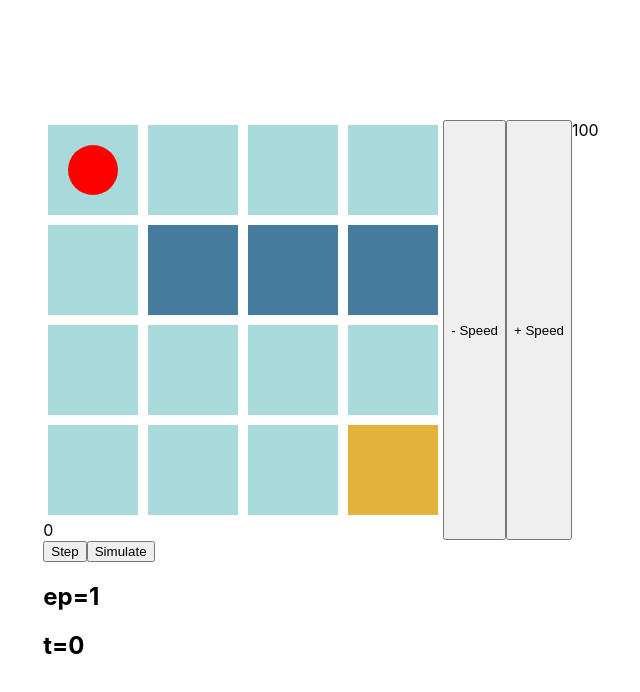
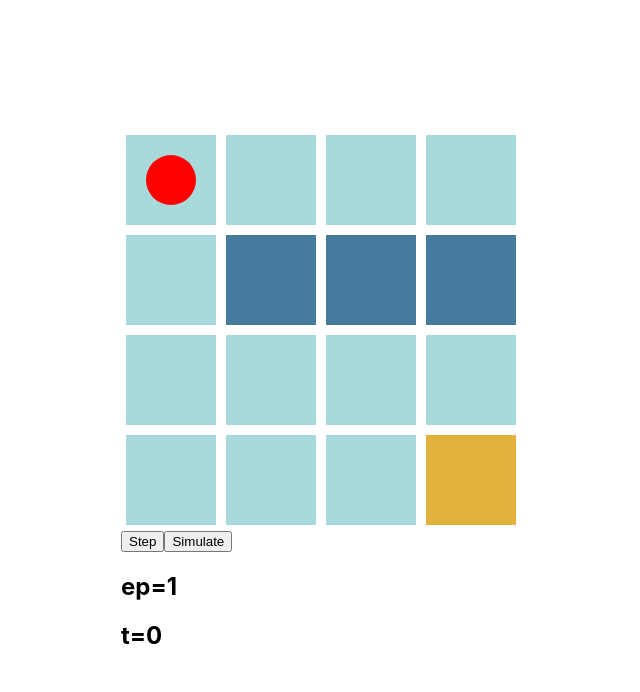
Before and after one commit to Hurstiii/rl_showcase, a React (Create React App) app: page / in a window 1280 px wide. Shown: the top 692 px of the page, without its empty margins (319-959 px from the left). Built offline with nearby package versions, Linux system fonts and the light colour scheme.

Commit message:
refactored Lake and Agent to be seperate from each other, and introduced Simulation as a parent which interfaces the two.
Simulation will interfaces environment and agent and render the majority of the UI.

```diff
--- a/src/App.tsx
+++ b/src/App.tsx
@@ -1,13 +1,12 @@
 import React, { useState } from "react";
 import "./App.css";
-import FrozenLake from "./components/FrozenLake";
-import TestAgent from "./components/TestAgent";
+import Simulation from "./components/Simulation";
 
 function App() {
   return (
     <div className="App">
       <header className="App-header"></header>
-      <FrozenLake mapSize={4} />
+      <Simulation />
     </div>
   );
 }
--- a/src/components/Agent.tsx
+++ b/src/components/Agent.tsx
@@ -1,11 +1,20 @@
-import { useEffect, useRef, useState } from "react";
+import { useCallback, useEffect, useRef, useState } from "react";
 
 export interface Props {
   newEpisode: () => void; // a callback to reset the agent for a new episode.
   init: () => void; // a callback to intialise the agent. Called onComponentDidMount.
   learn: () => boolean; // the main callback that will implement the aglorithm of the agent. Called when step button pressed etc...
   speed: number; // the delay between agent actions.
-  timeStep: number;
+  simulating: boolean;
+  setSimulating: React.Dispatch<React.SetStateAction<boolean>>;
+  episodes: number;
+  setEpisodes: React.Dispatch<React.SetStateAction<number>>;
+  setHandleStep: React.Dispatch<
+    React.SetStateAction<((e: React.MouseEvent) => void) | undefined>
+  >;
+  setHandleSimulate: React.Dispatch<
+    React.SetStateAction<((e: React.MouseEvent) => void) | undefined>
+  >;
 }
 
 /**
@@ -17,32 +26,41 @@ export const Agent: React.FC<Props> = ({
   init,
   learn,
   speed,
-  timeStep,
+  simulating,
+  setSimulating,
+  episodes,
+  setEpisodes,
+  setHandleStep,
+  setHandleSimulate,
 }) => {
-  const [simulating, setSimulating] = useState(false); // whether the environment is simulating or not.
   const interval = useRef<NodeJS.Timeout | null>(null); // remembers the interval that was set.
-  const [episodes, setEpisodes] = useState(1); // number of episodes.
 
   /**
    * Handles a click of the step button.
    * @param e MouseEvent of the click.
    */
-  const handleSimulate = (e: React.MouseEvent) => {
+  const handleSimulate = useCallback(
+    (e: React.MouseEvent) => {
       let newSimulating = !simulating;
       setSimulating(newSimulating);
-  };
+    },
+    [setSimulating, simulating]
+  );
 
   /**
    * Handles the click of the simulate button.
    * @param e MouseEvent of the click.
    */
-  const handleStep = (e: React.MouseEvent) => {
+  const handleStep = useCallback(
+    (e: React.MouseEvent) => {
       if (simulating) return;
       if (learn()) {
         newEpisode();
         setEpisodes(episodes + 1);
       }
-  };
+    },
+    [episodes, learn, newEpisode, setEpisodes, simulating]
+  );
 
   /**
    * basically onComponentDidMount
@@ -72,16 +90,17 @@ export const Agent: React.FC<Props> = ({
         }
       };
     }
-  }, [simulating, learn, speed, newEpisode, episodes]);
+  }, [simulating, learn, speed, newEpisode, episodes, setEpisodes]);
 
-  return (
-    <div>
-      <button onClick={handleStep}>Step</button>
-      <button onClick={handleSimulate}>Simulate</button>
-      <h2>ep={episodes}</h2>
-      <h2>t={timeStep}</h2>
-    </div>
-  );
+  useEffect(() => {
+    setHandleStep(() => handleStep);
+  }, [setHandleStep, handleStep]);
+
+  useEffect(() => {
+    setHandleSimulate(() => handleSimulate);
+  }, [setHandleSimulate, handleSimulate]);
+
+  return <></>;
 };
 
 export default Agent;
--- a/src/components/Environment.tsx
+++ b/src/components/Environment.tsx
@@ -21,18 +21,7 @@ export const Environment: React.FC<Props> = ({
   speed,
   children,
 }) => {
-  return (
-    <div>
-      {children}
-      <TestAgent
-        step={Step}
-        action_space={action_space}
-        state_space={state_space}
-        reset={Reset}
-        speed={speed}
-      />
-    </div>
-  );
+  return <div>{children}</div>;
 };
 
 export default Environment;
--- a/src/components/FrozenLake.tsx
+++ b/src/components/FrozenLake.tsx
@@ -1,7 +1,9 @@
-import React from "react";
+import React, { Ref } from "react";
 import { useCallback, useEffect, useMemo, useState } from "react";
 import styled, { css } from "styled-components";
 import Environment from "./Environment";
+import { sampleUniformAction } from "../utils/Utils";
+import { Props as AgentProps } from "./TestAgent";
 
 /**
  * Enum actions for the environment to given them more readability/meaning than just numbers.
@@ -52,6 +54,15 @@ interface Props {
   mapSize?: 4;
   p?: number;
   isSlippery?: boolean;
+  setStep: React.Dispatch<
+    React.SetStateAction<
+      ((action: number) => [number, number, boolean, Object]) | undefined
+    >
+  >;
+  setActionSpace: React.Dispatch<React.SetStateAction<number[] | undefined>>;
+  setStateSpace: React.Dispatch<React.SetStateAction<number[] | undefined>>;
+  setReset: React.Dispatch<React.SetStateAction<(() => void) | undefined>>;
+  speed: number;
 }
 
 /**
@@ -60,12 +71,16 @@ interface Props {
  */
 const FrozenLake: React.FC<Props> = ({
   mapSize = 4,
-  p = 0.8,
   isSlippery = true,
+  setStep,
+  setActionSpace,
+  setStateSpace,
+  setReset,
+  speed,
 }) => {
-  const action_space = [0, 1, 2, 3]; // all possible actions
+  const action_space = useMemo(() => [0, 1, 2, 3], []); // all possible actions
   //prettier-ignore
-  const observation_space = [0, 1, 2, 3, 4, 5, 6, 7, 8, 9, 10, 11, 12, 13, 14, 15] // all possible states
+  const observation_space = useMemo(() => [0, 1, 2, 3, 4, 5, 6, 7, 8, 9, 10, 11, 12, 13, 14, 15], []) // all possible states
   const [currentSquare, setCurrentSquare] = useState(0); // current state
 
   // prettier-ignore
@@ -74,10 +89,10 @@ const FrozenLake: React.FC<Props> = ({
                 'F', 'F', 'F', 'F',
                 'F', 'F', 'F', 'G'], [])
   const [done, setDone] = useState(false);
+
   console.log("FrozenLake re-rendered");
 
   const [agentAnimDuraction, setAgentAnimDuration] = useState(0.1);
-  const [speed, setSpeed] = useState(100);
 
   /**
    * Convert a map index to a row and column
@@ -113,7 +128,22 @@ const FrozenLake: React.FC<Props> = ({
 
   const Move = useCallback(
     (square: number, action: number): number => {
+      /**
+       * Chance to take a different action if environment is slippery.
+       */
+      if (isSlippery) {
+        let actions = [
+          (action - 1) % action_space.length,
+          action,
+          (action + 1) % action_space.length,
+        ];
+        action = sampleUniformAction(actions);
+      }
+
       var newState = square;
+      /**
+       * Make move.
+       */
       if (InMap(square, action)) {
         switch (action) {
           case Actions.Up:
@@ -137,7 +167,7 @@ const FrozenLake: React.FC<Props> = ({
       }
       return newState;
     },
-    [InMap, mapSize]
+    [InMap, mapSize, isSlippery, action_space]
   );
 
   /**
@@ -181,27 +211,34 @@ const FrozenLake: React.FC<Props> = ({
   /**
    * Reset the enviroment to the starting values & set reset to trigger the agent to reset for new episode.
    */
-  const Reset = () => {
+  const Reset = useCallback(() => {
     console.log(`-------- Resetting the Enviroment -----------`);
     setCurrentSquare(0);
     setDone(false);
-  };
-
-  const handleSpeedChange = (
-    e: React.MouseEvent<HTMLButtonElement, MouseEvent>
-  ) => {
-    if (e.currentTarget.id === "increase-speed") {
-      console.log(`increasing speed`);
-      setSpeed(speed + 20);
-    } else if (e.currentTarget.id === "decrease-speed") {
-      console.log(`decreasing speed`);
-      setSpeed(speed - 20);
-    }
-  };
+  }, []);
 
   useEffect(() => {
     setAgentAnimDuration(speed / 1000);
   }, [speed]);
+
+  /**
+   * Pass values back to the parent with callbacks and state for the agent.
+   */
+  useEffect(() => {
+    setActionSpace(action_space);
+  }, [action_space, setActionSpace]);
+
+  useEffect(() => {
+    setStateSpace(observation_space);
+  }, [observation_space, setStateSpace]);
+
+  useEffect(() => {
+    setStep(() => Step);
+  }, [Step, setStep]);
+
+  useEffect(() => {
+    setReset(() => Reset);
+  }, [Reset, setReset]);
 
   return (
     <Environment
@@ -232,6 +269,7 @@ const FrozenLake: React.FC<Props> = ({
             })}
           </MapWrapper>
           <div
+            id="Agent"
             style={{
               width: "50px",
               height: "50px",
@@ -250,15 +288,7 @@ const FrozenLake: React.FC<Props> = ({
               top: `${Math.floor(currentSquare / mapSize) * 100 + 25}px`,
             }}
           ></div>
-          <div>{currentSquare}</div>
         </div>
-        <button id="decrease-speed" onClick={handleSpeedChange}>
-          - Speed
-        </button>
-        <button id="increase-speed" onClick={handleSpeedChange}>
-          + Speed
-        </button>
-        <div>{speed}</div>
       </div>
     </Environment>
   );
--- /dev/null
+++ b/src/components/Simulation.tsx
@@ -0,0 +1,130 @@
+/**
+ * Component that will decide on the layout and act as a parent of both the Environment and Agent.
+ * This will be where the agent and environment will be decided upon and created.
+ *
+ * Simulation will hold the state for both and pass it down, recieving changes and updates through set{the state} callbacks.
+ */
+
+import { useCallback, useState } from "react";
+import FrozenLake from "./FrozenLake";
+import TestAgent from "./TestAgent";
+
+export interface Props {}
+
+export const Simulation: React.FC<Props> = ({}) => {
+  const [envStep, setEnvStep] = useState<
+    ((action: number) => [number, number, boolean, Object]) | undefined
+  >(undefined);
+  const [envActionSpace, setEnvActionSpace] = useState<number[] | undefined>(
+    undefined
+  );
+  const [envStateSpace, setEnvStateSpace] = useState<number[] | undefined>(
+    undefined
+  );
+  const [envReset, setEnvReset] = useState<(() => void) | undefined>(undefined);
+  const [envSpeed, setEnvSpeed] = useState(100);
+
+  /**
+   * State used for the learning algorithm.
+   */
+  const [Q, setQ] = useState(new Map<string, number>()); // Q(s, a) -> estimated state value
+  const updateQ = useCallback(
+    (k: string, v: number) => {
+      setQ(new Map(Q.set(k, v)));
+    },
+    [Q]
+  );
+  const [pi, setPi] = useState(new Map<string, number>()); // pi(s) -> action
+  const updatePi = useCallback(
+    (k: string, v: number) => {
+      setPi(new Map(pi.set(k, v)));
+    },
+    [pi]
+  );
+  const [t, set_t] = useState(0); // time step agent is on.
+  const [tau, setTau] = useState(0); // tau (step which the agent is updating).
+  const [T, setT] = useState(Infinity); // Termination (step at which the agent terminated)
+  const [S, setS] = useState<number[]>([]); // state memory
+  const [A, setA] = useState<number[]>([]); // action memory
+  const [R, setR] = useState<number[]>([]); // reward memory
+
+  const [episodes, setEpisodes] = useState<number>(1);
+  const [simulating, setSimulating] = useState(false); // whether the environment is simulating or not.
+  const [handleSimulate, setHandleSimulate] = useState<
+    ((e: React.MouseEvent) => void) | undefined
+  >(undefined);
+  const [handleStep, setHandleStep] = useState<
+    ((e: React.MouseEvent) => void) | undefined
+  >(undefined);
+
+  const handleSpeedChange = (
+    e: React.MouseEvent<HTMLButtonElement, MouseEvent>
+  ) => {
+    if (e.currentTarget.id === "increase-speed") {
+      console.log(`increasing speed`);
+      setEnvSpeed(envSpeed + 20);
+    } else if (e.currentTarget.id === "decrease-speed") {
+      console.log(`decreasing speed`);
+      setEnvSpeed(envSpeed - 20);
+    }
+  };
+
+  return (
+    <div>
+      <FrozenLake
+        setStep={setEnvStep}
+        setActionSpace={setEnvActionSpace}
+        setStateSpace={setEnvStateSpace}
+        setReset={setEnvReset}
+        speed={envSpeed}
+      />
+      {envStep && envActionSpace && envStateSpace && envReset && (
+        <TestAgent
+          /**
+           * TODO: find a way to condense the props, maybe into groups of props (Objects containing related props?)
+           */
+          /** state variables from environment. Connects the agent to the environment. */
+          step={envStep}
+          action_space={envActionSpace}
+          state_space={envStateSpace}
+          reset={envReset}
+          /** Simulation state variables, used by the agent. Brought out into parent so the parent can display them elsewhere. */
+          speed={envSpeed}
+          t={t}
+          set_t={set_t}
+          T={T}
+          setT={setT}
+          tau={tau}
+          setTau={setTau}
+          Q={Q}
+          updateQ={updateQ}
+          pi={pi}
+          updatePi={updatePi}
+          S={S}
+          setS={setS}
+          A={A}
+          setA={setA}
+          R={R}
+          setR={setR}
+          simulating={simulating}
+          setSimulating={setSimulating}
+          episodes={episodes}
+          setEpisodes={setEpisodes}
+          /** Used by Agent to decide what happens when a step is pressed and when simulate is pressed?
+           * TODO: Might want to bring them out ??
+           */
+          setHandleStep={setHandleStep}
+          setHandleSimulate={setHandleSimulate}
+        />
+      )}
+      <div>
+        <button onClick={handleStep}>Step</button>
+        <button onClick={handleSimulate}>Simulate</button>
+        <h2>ep={episodes}</h2>
+        <h2>t={t}</h2>
+      </div>
+    </div>
+  );
+};
+
+export default Simulation;
--- a/src/components/TestAgent.tsx
+++ b/src/components/TestAgent.tsx
@@ -1,12 +1,39 @@
 import React, { useCallback, useState } from "react";
 import Agent from "./Agent";
+import { sampleUniformAction, randomChoice } from "../utils/Utils";
 
-interface Props {
+export interface Props {
   step: (action: number) => [number, number, boolean, Object];
   action_space: number[];
   state_space: number[];
   reset: Function;
   speed: number;
+  t: number;
+  set_t: React.Dispatch<React.SetStateAction<number>>;
+  T: number;
+  setT: React.Dispatch<React.SetStateAction<number>>;
+  tau: number;
+  setTau: React.Dispatch<React.SetStateAction<number>>;
+  Q: Map<string, number>;
+  updateQ: (k: string, v: number) => void;
+  pi: Map<string, number>;
+  updatePi: (k: string, v: number) => void;
+  A: number[];
+  setA: React.Dispatch<React.SetStateAction<number[]>>;
+  S: number[];
+  setS: React.Dispatch<React.SetStateAction<number[]>>;
+  R: number[];
+  setR: React.Dispatch<React.SetStateAction<number[]>>;
+  simulating: boolean;
+  setSimulating: React.Dispatch<React.SetStateAction<boolean>>;
+  episodes: number;
+  setEpisodes: React.Dispatch<React.SetStateAction<number>>;
+  setHandleStep: React.Dispatch<
+    React.SetStateAction<((e: React.MouseEvent) => void) | undefined>
+  >;
+  setHandleSimulate: React.Dispatch<
+    React.SetStateAction<((e: React.MouseEvent) => void) | undefined>
+  >;
 }
 
 const TestAgent: React.FC<Props> = (props) => {
@@ -14,8 +41,17 @@ const TestAgent: React.FC<Props> = (props) => {
   const SS = props.state_space;
   const Step = props.step; // Step callback of the environment.
   const Reset = props.reset; // Reset callback of the environment.
-  const speed = props.speed; // Delay between agent actions.
+  //prettier-ignore
+  const {speed, t, set_t, T, setT, tau, setTau, Q, updateQ, pi, updatePi, A, setA, S, setS, R, setR} = props;
 
+  const {
+    simulating,
+    setSimulating,
+    episodes,
+    setEpisodes,
+    setHandleStep,
+    setHandleSimulate,
+  } = props;
   /**
    * TODO: make prop values so they can be set at the top level and changed.
    *
@@ -25,30 +61,6 @@ const TestAgent: React.FC<Props> = (props) => {
   const alpha = 0.2; // learning rate.
   const n = 5; // number of steps updated.
   const discount = 0.9; // discount applied on future returns.
-
-  /**
-   * State used for the learning algorithm.
-   */
-  const [Q, setQ] = useState(new Map<string, number>()); // Q(s, a) -> estimated state value
-  const updateQ = useCallback(
-    (k: string, v: number) => {
-      setQ(new Map(Q.set(k, v)));
-    },
-    [Q]
-  );
-  const [pi, setPi] = useState(new Map<string, number>()); // pi(s) -> action
-  const updatePi = useCallback(
-    (k: string, v: number) => {
-      setPi(new Map(pi.set(k, v)));
-    },
-    [pi]
-  );
-  const [t, set_t] = useState(0); // time step agent is on.
-  const [tau, setTau] = useState(0); // tau (step which the agent is updating).
-  const [T, setT] = useState(Infinity); // Termination (step at which the agent terminated)
-  const [S, setS] = useState<number[]>([]); // state memory
-  const [A, setA] = useState<number[]>([]); // action memory
-  const [R, setR] = useState<number[]>([]); // reward memory
 
   /**
    * Util function
@@ -156,7 +168,7 @@ const TestAgent: React.FC<Props> = (props) => {
     setTimeout(() => {
       Reset();
     }, speed);
-  }, [Reset, piAction, speed]);
+  }, [Reset, piAction, setA, setR, setS, setT, setTau, set_t, speed]);
 
   /**
    * Required for an Agent
@@ -226,31 +238,25 @@ const TestAgent: React.FC<Props> = (props) => {
     }
     set_t(t + 1);
     return false;
-  }, [A, Q, R, S, T, piAction, t, tau, updateGreedyPi, updateQ, Step]);
-
-  // Util function
-  const randomChoice = (weights: number[]): number => {
-    var total = 0;
-    var cumalitive = weights.map((v) => {
-      total += v;
-      return total;
-    });
-
-    var r = Math.random() * total;
-    for (var i = 0; i < cumalitive.length; i++) {
-      if (r < cumalitive[i]) {
-        return i;
-      }
-    }
-
-    throw Error(`Choice not made`);
-  };
-
-  // Util function
-  const sampleUniformAction = (actions: number[]) => {
-    var index = Math.floor(Math.random() * actions.length);
-    return actions[index];
-  };
+  }, [
+    T,
+    tau,
+    S,
+    A,
+    R,
+    t,
+    setTau,
+    set_t,
+    Step,
+    setS,
+    setR,
+    setT,
+    piAction,
+    setA,
+    Q,
+    updateQ,
+    updateGreedyPi,
+  ]);
 
   return (
     <Agent
@@ -258,7 +264,12 @@ const TestAgent: React.FC<Props> = (props) => {
       init={init}
       learn={learn}
       speed={speed}
-      timeStep={t}
+      simulating={simulating}
+      setSimulating={setSimulating}
+      episodes={episodes}
+      setEpisodes={setEpisodes}
+      setHandleStep={setHandleStep}
+      setHandleSimulate={setHandleSimulate}
     />
   );
 };
--- /dev/null
+++ b/src/utils/Utils.tsx
@@ -0,0 +1,22 @@
+export const sampleUniformAction = (actions: number[]) => {
+  var index = Math.floor(Math.random() * actions.length);
+  return actions[index];
+};
+
+// Util function
+export const randomChoice = (weights: number[]): number => {
+  var total = 0;
+  var cumalitive = weights.map((v) => {
+    total += v;
+    return total;
+  });
+
+  var r = Math.random() * total;
+  for (var i = 0; i < cumalitive.length; i++) {
+    if (r < cumalitive[i]) {
+      return i;
+    }
+  }
+
+  throw Error(`Choice not made`);
+};
```
Lines whose indentation alone changed are shown as unchanged.
